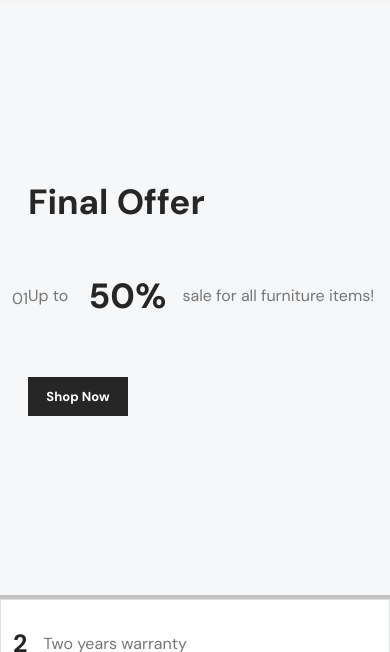
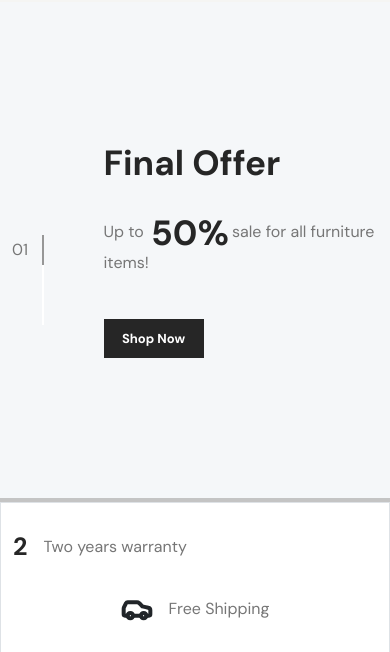
Before and after one commit to ShafiulTuhin/Orebi-ecommerce, a plain HTML site: page index.html in a window 390 px wide. Shown: the part 132-784 px from the top of the page. Drawn offline with Linux system fonts and the light colour scheme.

Commit message:
Add files via upload

```diff
--- a/css/responsive.css
+++ b/css/responsive.css
@@ -24,6 +24,17 @@
   .smallBtn {
     padding: 5px 22px !important;
     font-size: 12px;
+  }
+  /* =====Home css===== */
+  #introPart {
+    height: 500px;
+  }
+  .customIntro {
+    row-gap: 25px;
+  }
+  .spanText {
+    color: var(--color_262626);
+    margin: 0 3px;
   }
   /* =====Products css===== */
   #products {
--- a/css/style.css
+++ b/css/style.css
@@ -91,6 +91,7 @@
 }
 .spanText {
   color: var(--color_262626);
+  margin: 0 15px;
 }
 /* =====Information css */
 #infoPart {
--- a/index.html
+++ b/index.html
@@ -208,13 +208,15 @@
       <div class="container">
         <div class="row">
           <div class="d-flex align-items-center">
-            <div class="col-lg-1 justify-content-start custom01 para">01</div>
-            <div class="col-lg-5 justify-content-start customIntro">
+            <div class="col-lg-1 col-3 justify-content-start custom01 para">
+              01
+            </div>
+            <div class="col-lg-5 col-9 justify-content-start customIntro">
               <h1 class="headingOne">Final Offer</h1>
               <p class="para customIntroPara">
                 Up to
-                <span class="headingOne align-middle px-3 spanText">50%</span
-                >sale for all furniture items!
+                <span class="headingOne align-middle spanText">50%</span>sale
+                for all furniture items!
               </p>
               <button class="largeBtn headingSix">Shop Now</button>
             </div>
```
